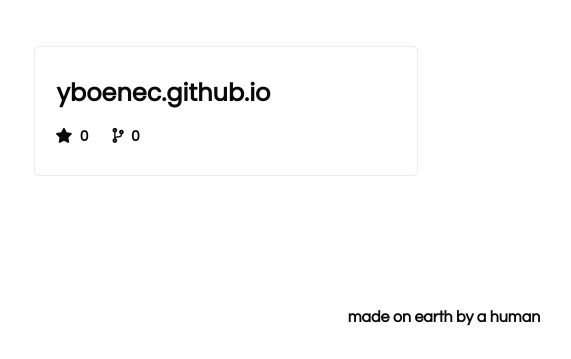
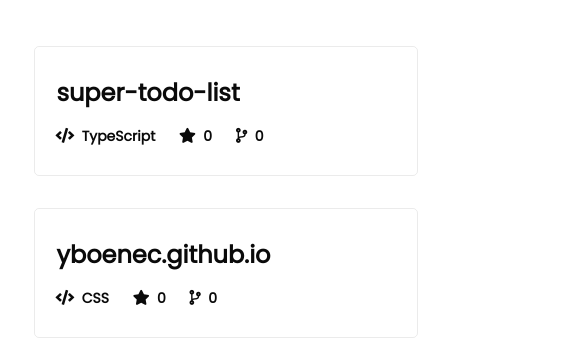
Before and after one commit to yboenec/yboenec.github.io, a plain HTML site: page index.html in a window 1280 px wide. Shown: the part 169-528 px from the top of the page, 388-959 px from the left. Drawn offline with nearby package versions, Linux system fonts and the light colour scheme; no server answers.

Commit message:
Change folio

```diff
--- a/config.json
+++ b/config.json
@@ -3,8 +3,8 @@
   "username": "yboenec",
   "name": "Boenec Yann",
   "userimg": "https://avatars3.githubusercontent.com/u/11791173?v=4",
-  "sort": "star",
-  "order": "desc",
+  "sort": "created",
+  "order": "asc",
   "includeFork": false,
   "theme": "light.css"
  }
--- a/index.html
+++ b/index.html
@@ -27,6 +27,19 @@
         <div id="work">
             <h1>Work.</h1>
             <div class="projects" id="work_section">
+                        <a href="https://github.com/yboenec/super-todo-list" target="_blank">
+                        <section>
+                            <div class="section_title">super-todo-list</div>
+                            <div class="about_section">
+                            <span style="display:none;">undefined</span>
+                            </div>
+                            <div class="bottom_section">
+                                <span style="display:inline-block;"><i class="fas fa-code"></i>&nbsp; TypeScript</span>
+                                <span><i class="fas fa-star"></i>&nbsp; 0</span>
+                                <span><i class="fas fa-code-branch"></i>&nbsp; 0</span>
+                            </div>
+                        </section>
+                        </a>
                         <a href="https://github.com/yboenec/yboenec.github.io" target="_blank">
                         <section>
                             <div class="section_title">yboenec.github.io</div>
@@ -34,7 +47,7 @@
                             <span style="display:none;">undefined</span>
                             </div>
                             <div class="bottom_section">
-                                <span style="display:none;"><i class="fas fa-code"></i>&nbsp; null</span>
+                                <span style="display:inline-block;"><i class="fas fa-code"></i>&nbsp; CSS</span>
                                 <span><i class="fas fa-star"></i>&nbsp; 0</span>
                                 <span><i class="fas fa-code-branch"></i>&nbsp; 0</span>
                             </div>
```
